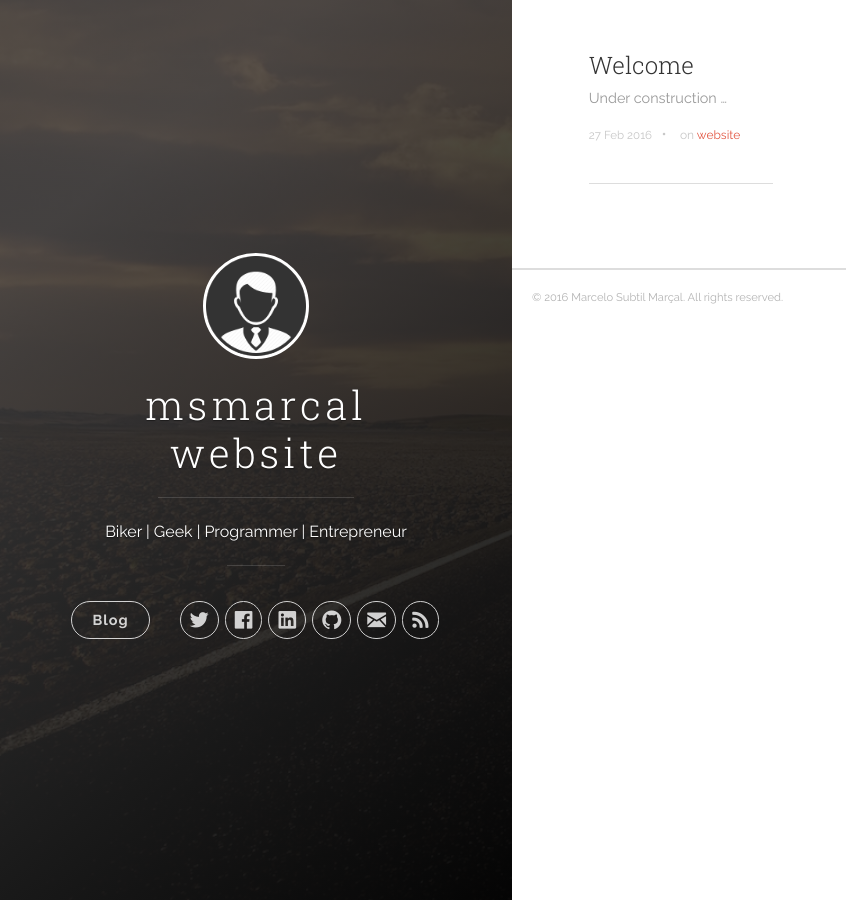
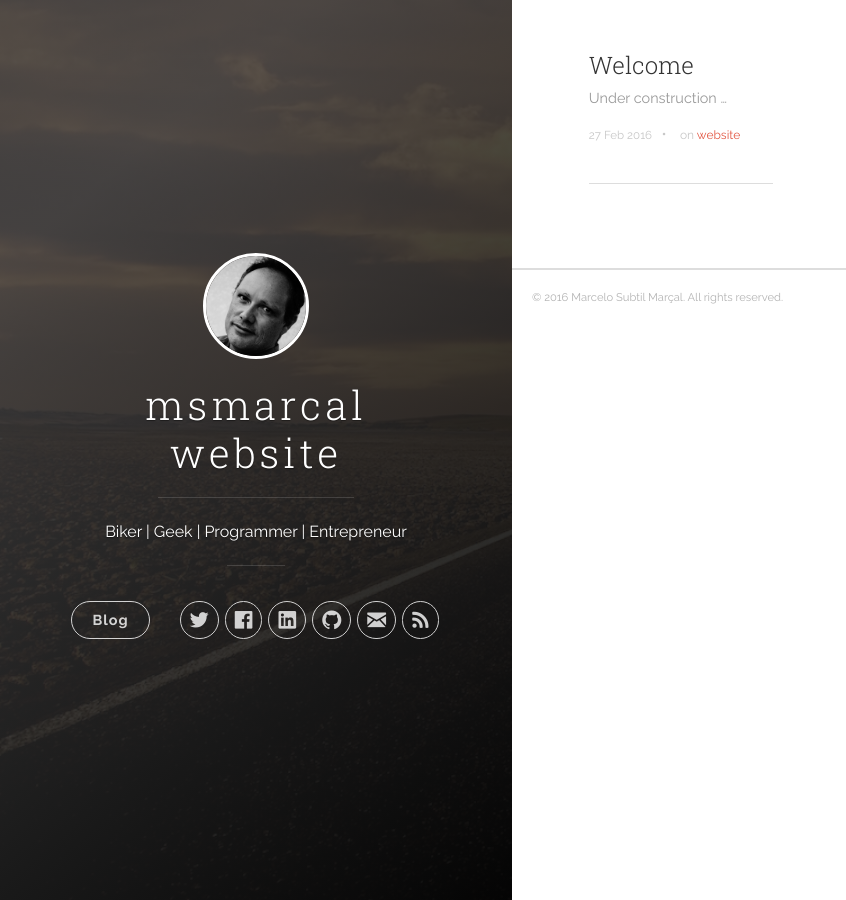
Before and after one commit to msmarcal/msmarcal.github.io, a Jekyll site: the page built from index.html, in a window 1280 px wide. Shown: the whole page, without its empty margins (0-846 px from the left). Built offline with Jekyll 4.4.1, drawn with Linux system fonts in a browser that asks for light colours; nearby versions of some CDN libraries; the list of posts is cut into pages by our own code.

Commit message:
Profile image changed

```diff
--- a/_includes/header.html
+++ b/_includes/header.html
@@ -9,7 +9,7 @@
     <div class="panel-main__inner panel-inverted">
     <div class="panel-main__content">
         <a href="{{ site.baseurl }}" title="home">
-          <img src="{{ "images/profile.jpg" | prepend: site.baseurl }}" class="user-image" alt="My Profile Photo">
+          <img src="{{ "images/msmarcal-profile.jpg" | prepend: site.baseurl }}" class="user-image" alt="My Profile Photo">
           <h1 class="panel-cover__title panel-title">{{ site.title }}</h1>
         </a>
         <hr class="panel-cover__divider">
```
Also changed, not shown: images/msmarcal-profile.jpg (added), images/sample_profile.jpg (renamed from images/profile.jpg).
